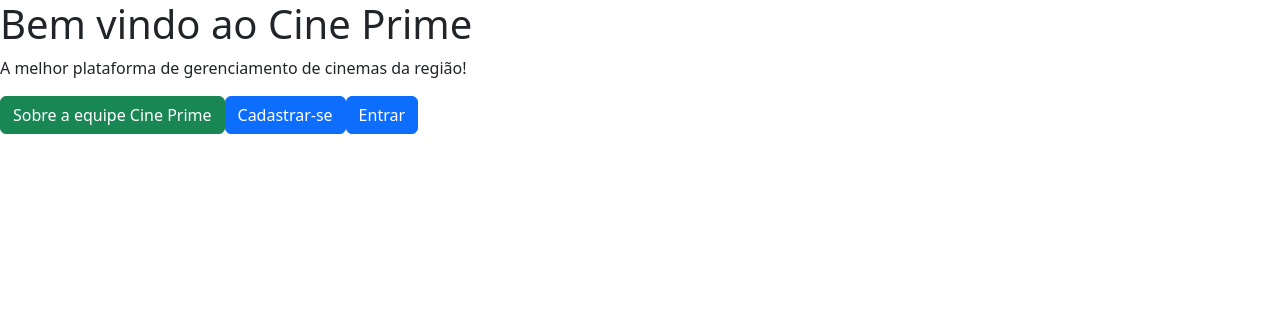
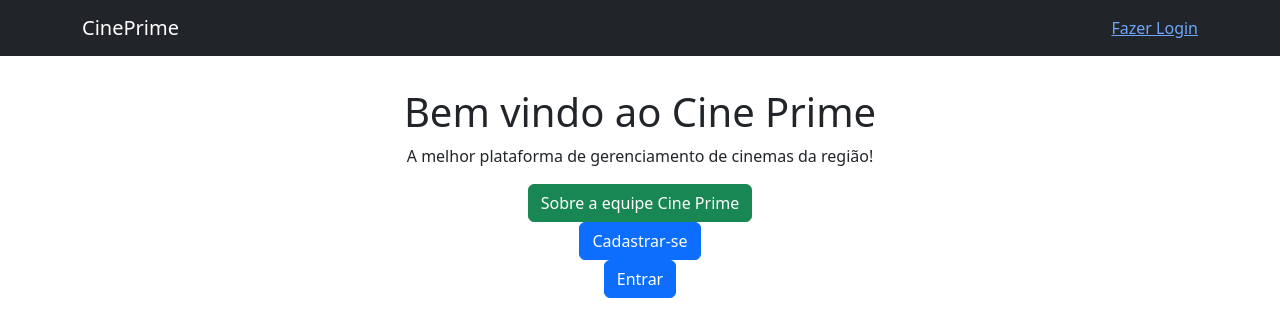
Before and after one commit to cine-prime/cine-prime, a React (Vite) app in the folder frontend/: page / in a window 1280 px wide. Shown: the top 336 px of the page. Built offline with nearby package versions, Linux system fonts and the light colour scheme.

Commit message:
Implementação dos containers

```diff
--- a/frontend/src/App.jsx
+++ b/frontend/src/App.jsx
@@ -1,11 +1,20 @@
 import React from "react";
 
-import { createBrowserRouter, RouterProvider } from "react-router-dom";
+import {
+  BrowserRouter,
+  Routes,
+  Route,
+  createBrowserRouter,
+  RouterProvider,
+} from "react-router-dom";
 
 import Singup from "@pages/Singup";
 import Singin from "@pages/Singin";
 import Home from "@pages/Home";
-import NotFoundPage from "@pages/NotFroundPage";
+import NotFoundPage from "@pages/NotFoundPage";
+import PageContainer from "@components/PageContainer";
+import ContentContainer from "@components/ContentContainer";
+import CinePrimeNavbar from "@components/CinePrimeNavbar";
 
 const router = createBrowserRouter([
   {
@@ -26,7 +35,22 @@ const router = createBrowserRouter([
 function App() {
   return (
     <React.StrictMode>
-      <RouterProvider router={router} />
+      {/* onde entra o conteúdo da página*/}
+      <BrowserRouter>
+        <PageContainer navbar={<CinePrimeNavbar />}>
+          <ContentContainer>
+            <Routes>
+              <Route
+                path="/"
+                element={<Home />}
+                errorElement={<NotFoundPage />}
+              />
+              <Route path="/cadastro" element={<Singup />} />
+              <Route path="/login" element={<Singin />} />
+            </Routes>
+          </ContentContainer>
+        </PageContainer>
+      </BrowserRouter>
     </React.StrictMode>
   );
 }
--- a/frontend/src/components/CinePrimeNavbar/index.jsx
+++ b/frontend/src/components/CinePrimeNavbar/index.jsx
@@ -1,24 +1,15 @@
-import { useEffect } from "react";
 import { Navbar, Container, Nav, NavDropdown } from "react-bootstrap";
-import Form from "react-bootstrap/Form";
 import { Link } from "react-router-dom";
 
-
-
-export default function CinePrimeNavbar(props) {
-  const [autenticacao, setAutentitacao] = useState(undefined);
-  useEffect(() => {
-    setAutentitacao({
-      token: localStorage.getItem("auth_token"),
-      email: localStorage.getItem("user_email"),
-    });
-  }, [localStorage.getItem("auth_token")]);
+export default function CinePrimeNavbar() {
   return (
-    <Navbar bg="dark" data-bs-theme="dark">
-      <Container>
-        <Navbar.Brand href="#home">CinePrime</Navbar.Brand>
-        <Link to="/login" />
-      </Container>
-    </Navbar>
+    <>
+      <Navbar bg="dark" data-bs-theme="dark" style={{ width: "100%" }}>
+        <Container>
+          <Navbar.Brand href="/">CinePrime</Navbar.Brand>
+          <Link to="/login">Fazer Login</Link>
+        </Container>
+      </Navbar>
+    </>
   );
 }
--- a/frontend/src/components/ContentContainer/index.jsx
+++ b/frontend/src/components/ContentContainer/index.jsx
@@ -1,8 +1,8 @@
 import { Container } from "react-bootstrap";
 import React from "react";
 
-import styles from "./styles.css?inline";
+import "./styles.css";
 
 export default function ContentContainer({ children }) {
-  return <div className={styles.content_container}>{children}</div>;
+  return <div className={"content_container"}>{children}</div>;
 }
--- a/frontend/src/components/ContentContainer/styles.css
+++ b/frontend/src/components/ContentContainer/styles.css
@@ -2,9 +2,8 @@
   display: flex;
   flex-direction: column;
   align-items: center;
-  justify-content: center;
-  background-color: gray;
-  padding: 10%;
+  padding: 2.5%;
+  margin: 0% 0 0 0;
   width: 100%;
   height: 100%;
   /* height: 100vh; */
--- a/frontend/src/components/PageContainer/index.jsx
+++ b/frontend/src/components/PageContainer/index.jsx
@@ -1,6 +1,12 @@
 import React from "react";
-import styles from "./style.css?inline";
+import "./style.css";
+import CinePrimeNavbar from "../CinePrimeNavbar";
 
 export default function PageContainer(props) {
-  return <div className={styles.pageContainer}>{props.children}</div>;
+  return (
+    <div className={"pageContainer"}>
+      {props.navbar}
+      {props.children}
+    </div>
+  );
 }
--- a/frontend/src/components/PageContainer/style.css
+++ b/frontend/src/components/PageContainer/style.css
@@ -1,8 +1,8 @@
 .pageContainer {
     display: flex;
+    flex-direction: column;
     width: 100vw;
-    background-color: #AAA;
     height: 100vh;
-    flex-direction: column;
     justify-content: center;
+    align-items: center;
 }
--- a/frontend/src/index.jsx
+++ b/frontend/src/index.jsx
@@ -7,6 +7,14 @@ import "bootstrap/dist/css/bootstrap.min.css";
 const root = ReactDOM.createRoot(document.getElementById("root"));
 root.render(
   <React.StrictMode>
-    <App />
+    {/* aqui deve entrar o provider
+     ||
+     ||
+     ||
+     ||
+     V*/}
+    <>
+      <App />
+    </>
   </React.StrictMode>
 );
--- /dev/null
+++ b/frontend/src/package.json
@@ -0,0 +1,3 @@
+{
+  "name": "app"
+}
--- a/frontend/src/pages/NotFroundPage/index.jsx
+++ b/frontend/src/pages/NotFoundPage/index.jsx
@@ -1,5 +1,4 @@
 import { useRouteError } from "react-router-dom";
-import MainContainer from "@src/components/ContentContainer";
 
 export default function NotFoundPage() {
   const error = useRouteError();
```
